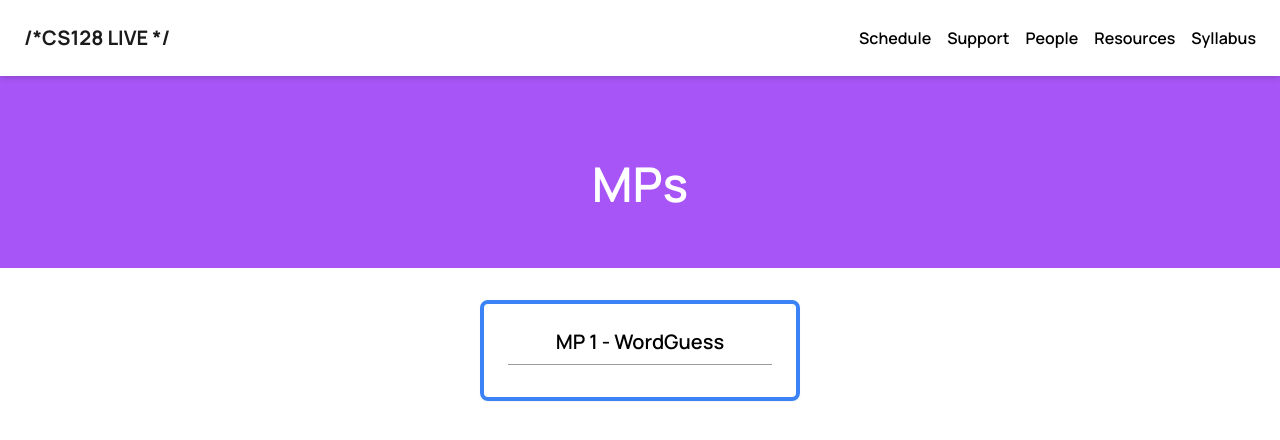
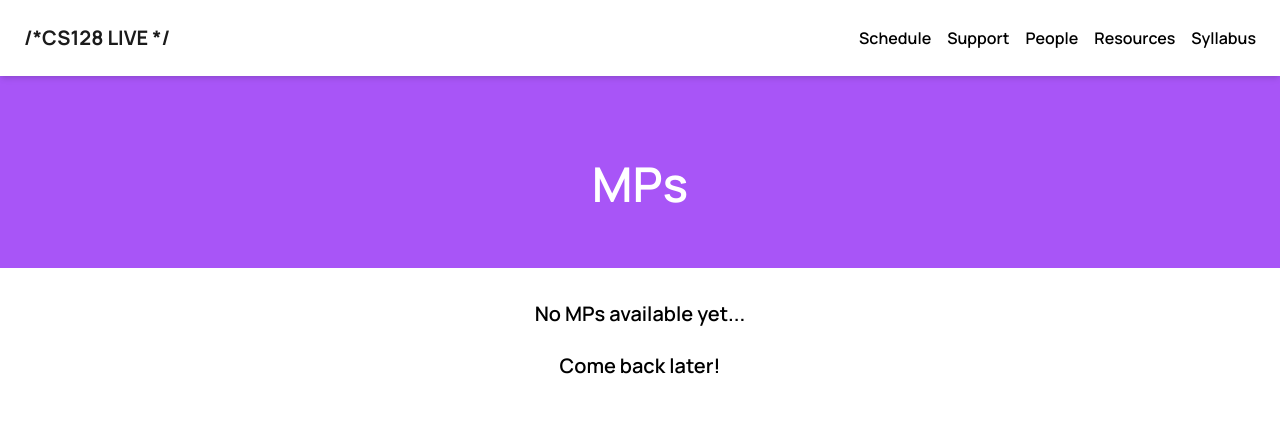
Before and after one commit to drschatz/cs-128-live-web, a Next.js app: page /mps in a window 1280 px wide. Shown: the top 440 px of the page. Built offline with nearby package versions, Linux system fonts and the light colour scheme.

Commit message:
MPs page time modification

```diff
--- a/src/app/mps/page.js
+++ b/src/app/mps/page.js
@@ -10,7 +10,7 @@ const ResourcePage = () => {
 
   useEffect(() => {
     const currentDateTime = new Date();
-    const targetDateTimeMP1 = new Date("2024-08-29T09:00:00-06:00");
+    const targetDateTimeMP1 = new Date("2024-08-30T09:00:00-06:00");
     const targetDateTimeMP2 = new Date("2024-09-18T09:00:00-06:00"); // fake date
     const targetDateTimeMP3 = new Date("2024-10-16T09:00:00-06:00"); // fake date
 
```
